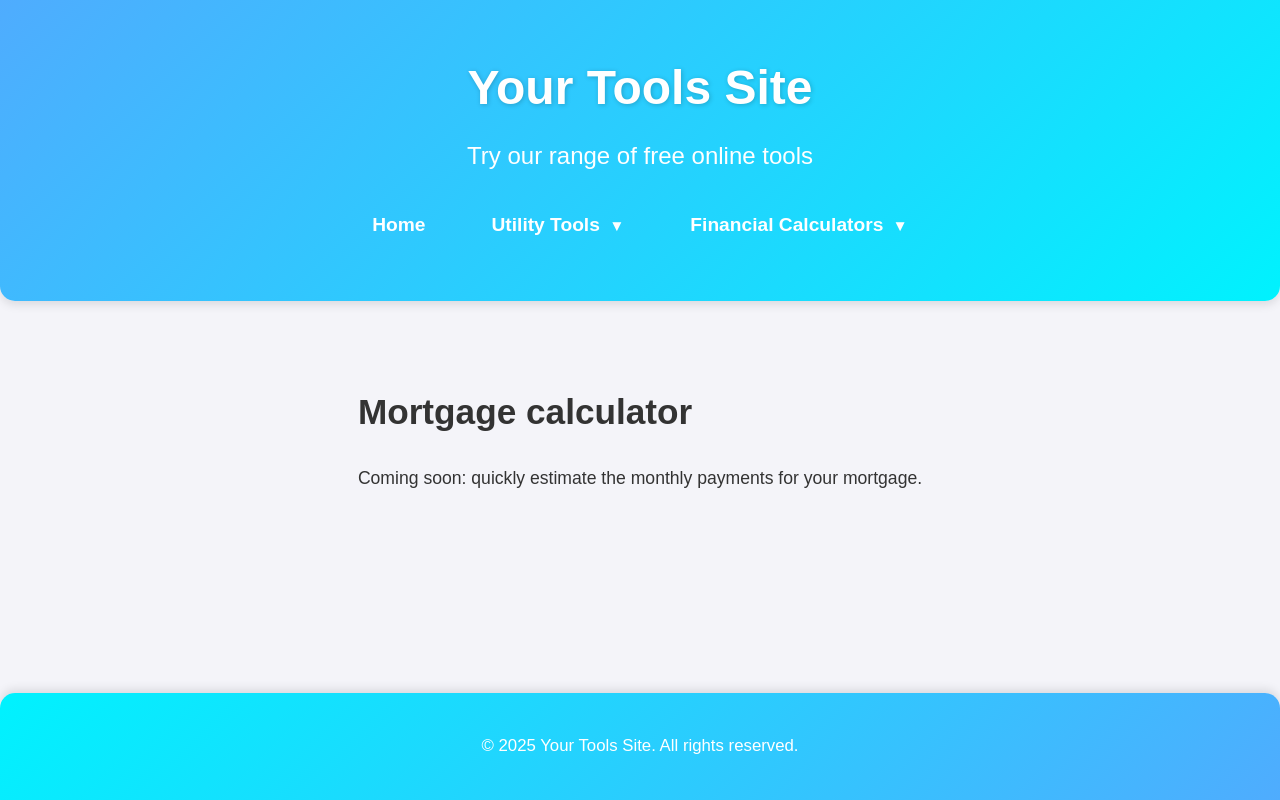
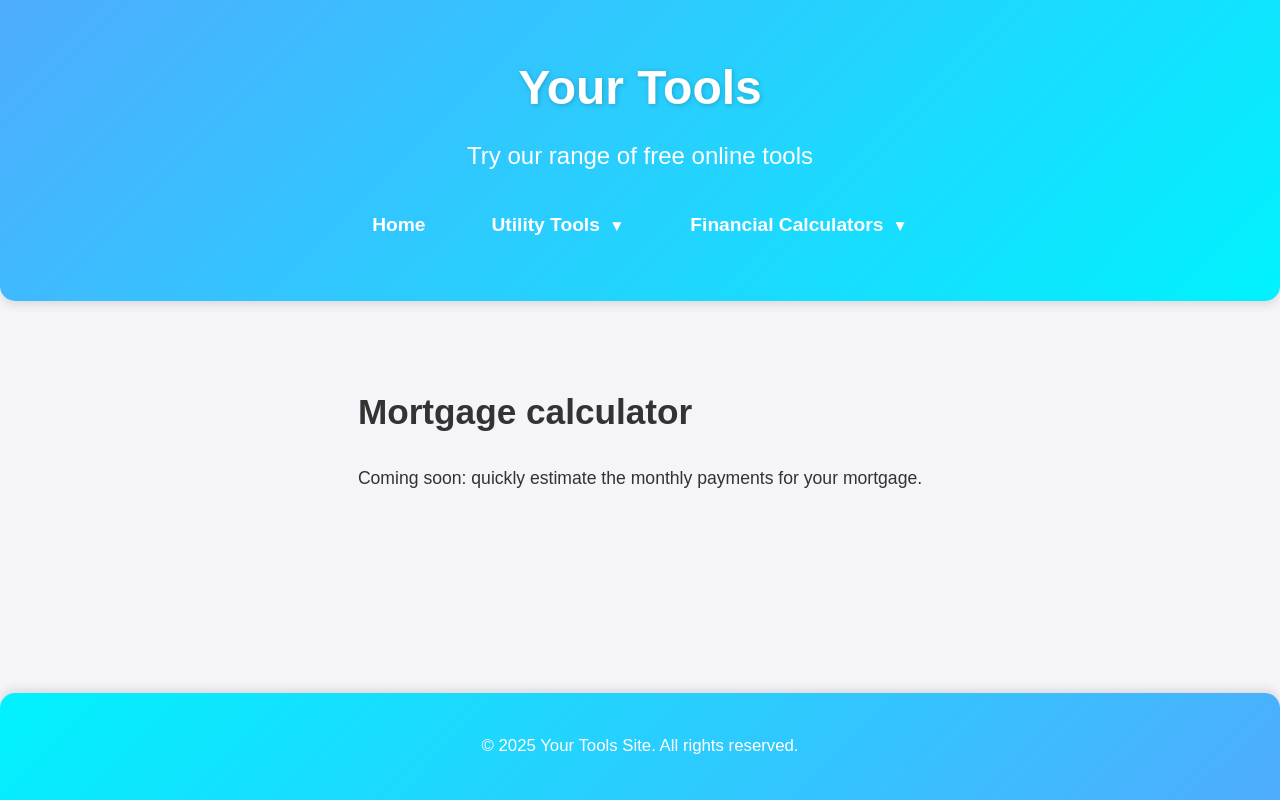
Before and after one commit to rudracjoshi1-dev/tools-website, a plain HTML site: page mortgage-calculator.html in a window 1280 px wide. Drawn offline with nearby package versions, Linux system fonts and the light colour scheme.

Commit message:
Update mortgage-calculator.html

```diff
--- a/mortgage-calculator.html
+++ b/mortgage-calculator.html
@@ -14,7 +14,7 @@
 
   <!-- HEADER + NAVBAR -->
   <header>
-    <h1>Your Tools Site</h1>
+    <h1>Your Tools</h1>
     <p>Try our range of free online tools</p>
     <nav>
       <ul>
```
